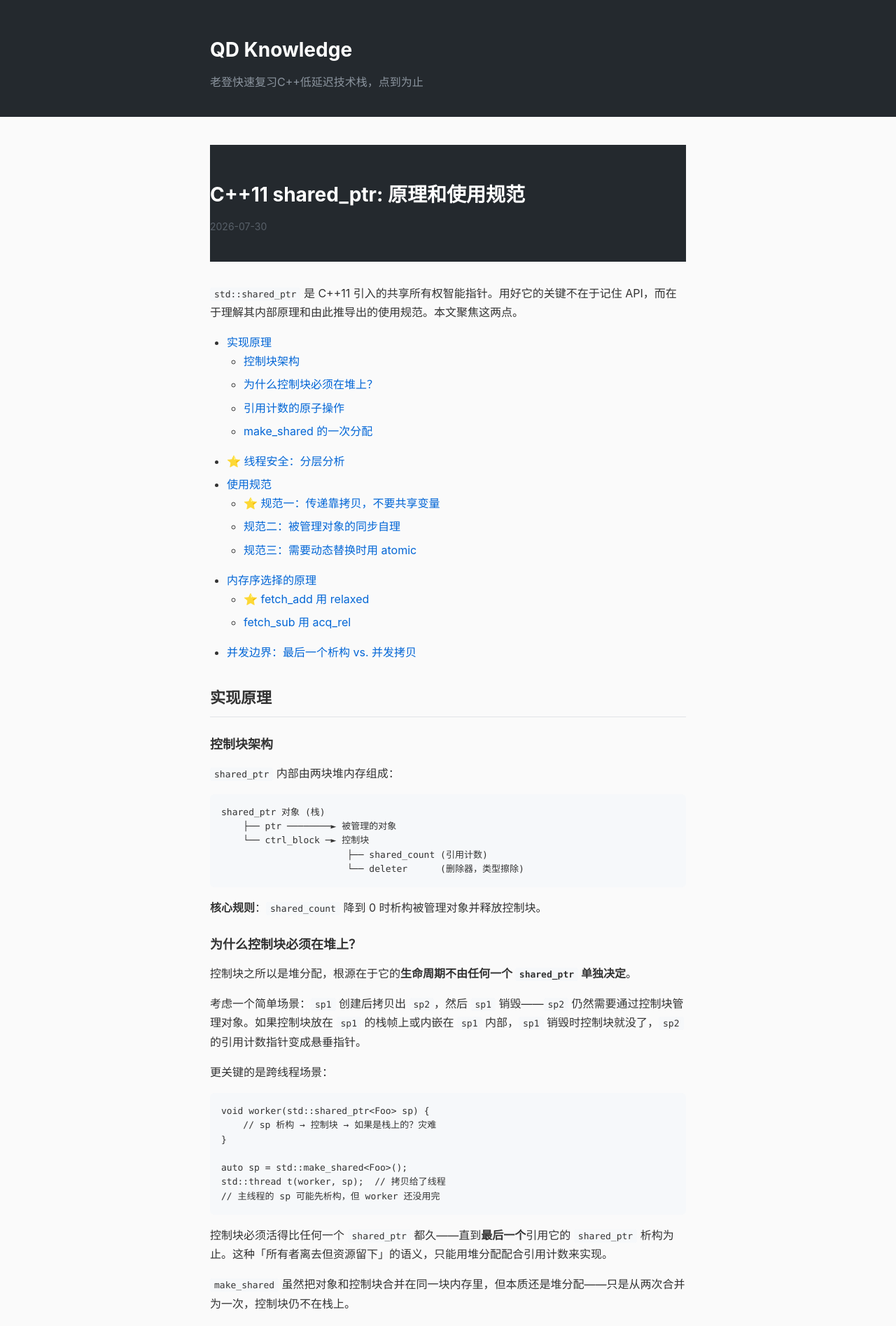
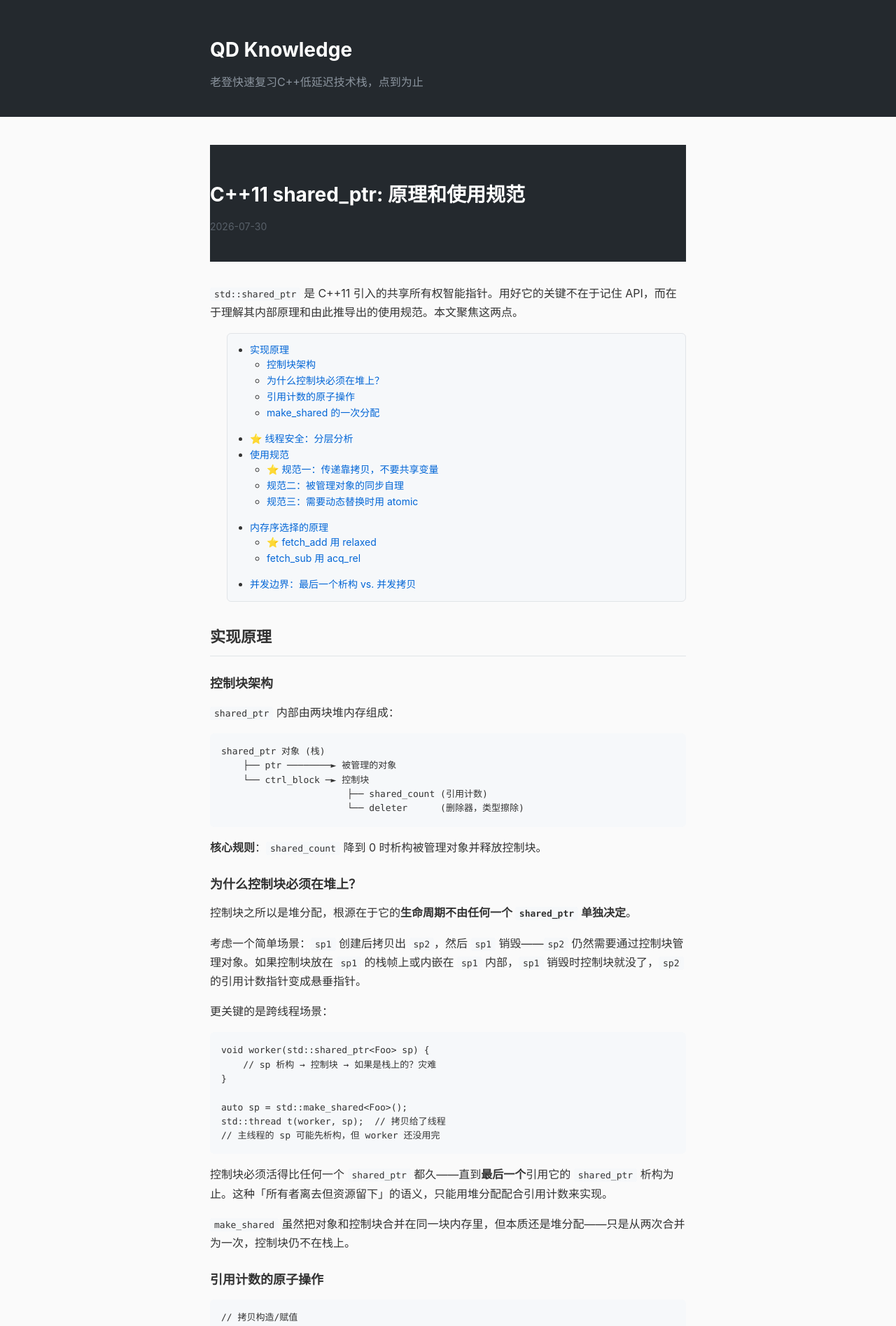
Before and after one commit to 4thcalabash/qd-knowledge, a Jekyll site: the page built from _posts/2026-07-30-cpp-shared-ptr-internals.md, in a window 1280 px wide. Shown: the top 1895 px of the page at 70% size. Built offline with Jekyll 4.4.1, drawn with Linux system fonts in a browser that asks for light colours.

Commit message:
目录样式：缩小字号、紧凑间距、加浅灰底色

```diff
--- a/assets/css/style.css
+++ b/assets/css/style.css
@@ -80,6 +80,21 @@ main a:hover {
     text-decoration: underline;
 }
 
+/* Table of contents */
+#markdown-toc {
+    font-size: 14px;
+    line-height: 1.5;
+    margin-bottom: 24px;
+    padding: 12px 16px 12px 32px;
+    background: #f6f8fa;
+    border-radius: 6px;
+    border: 1px solid #e1e4e8;
+}
+
+#markdown-toc li {
+    margin-bottom: 2px;
+}
+
 /* Post */
 .post-header {
     margin-bottom: 32px;
```
